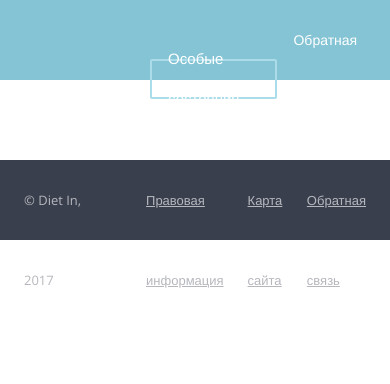
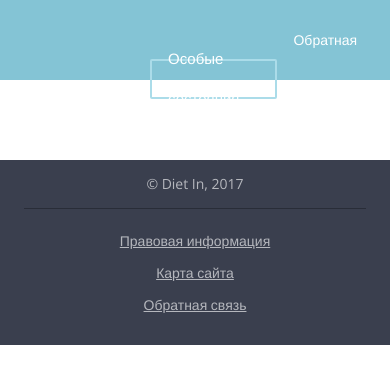
Before and after one commit to iAurora/dietin, a Node project: template src/templates/pages/index.njk in a window 390 px wide. Shown: the top 384 px of the page. Run offline with Node 20 templates, Linux system fonts and the light colour scheme; the template is opened without the code that fills it: most values are stand-ins (such as "Sample title", 1, 10 or a date in 2020); style sheets or scripts are compiled from the project's sources.

Commit message:
Responsive footer

```diff
--- a/src/sass/components/_footer.scss
+++ b/src/sass/components/_footer.scss
@@ -1,12 +1,43 @@
+.footer {
+  font-size: 14px;
+
+  margin-top: $v-main;
+
+  text-align: center;
+
+  color: $text-pale;
+  background-color: $text-black;
+}
+
+.footer__copyright {
+  display: block;
+
+  padding: 16px 0;
+
+  border-bottom: 1px solid #292d38;
+}
+
+.footer-nav {
+  margin: 0;
+  padding: 16px 0 24px;
+
+  list-style: none;
+}
+
+.footer-nav__item {
+  display: block;
+
+  padding: 8px;
+}
+
+@media screen and (min-width: 768px) {
   .footer {
     font-size: 13px;
     line-height: $v-main;
 
     height: $v-main;
-  margin-top: $v-main;
 
-  color: $text-pale;
-  background-color: $text-black;
+    text-align: center;
   }
 
   .footer__inner {
@@ -16,16 +47,26 @@
     justify-content: space-between;
   }
 
+  .footer__copyright {
+    display: inline;
+
+    padding: 0;
+
+    border-bottom: none;
+  }
+
   .footer-nav {
     display: flex;
 
-  margin: 0;
-
-  list-style: none;
+    padding: 0;
 
     justify-content: flex-end;
   }
 
   .footer-nav__item {
+    display: inline;
+
     margin-left: 24px;
+    padding: 0;
   }
+}
```
Lines whose indentation alone changed are shown as unchanged.
